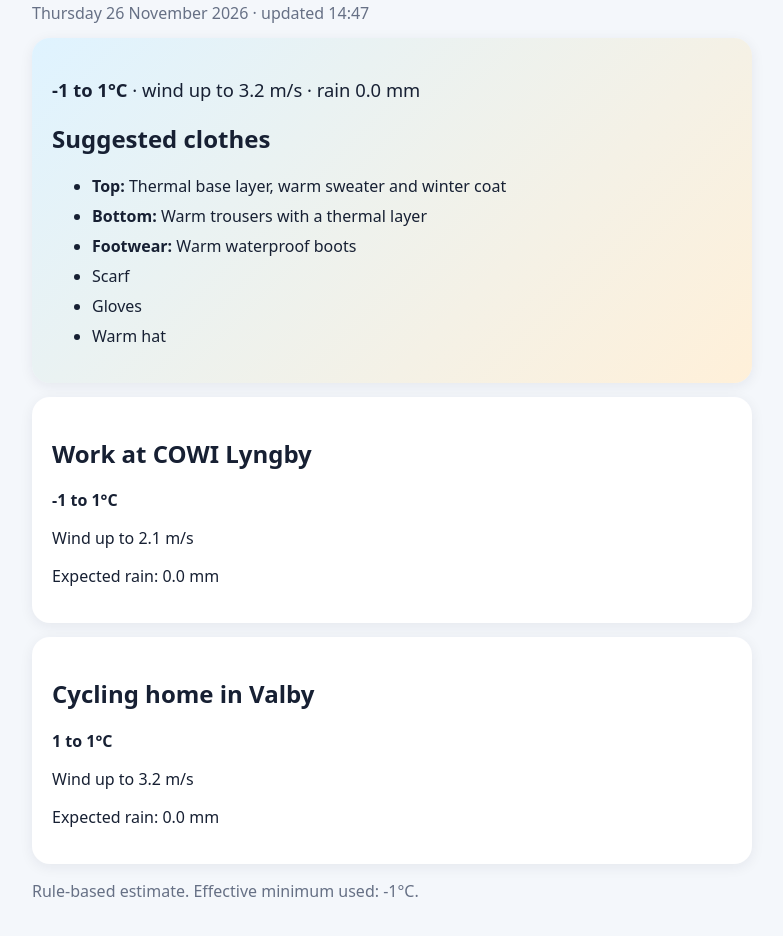
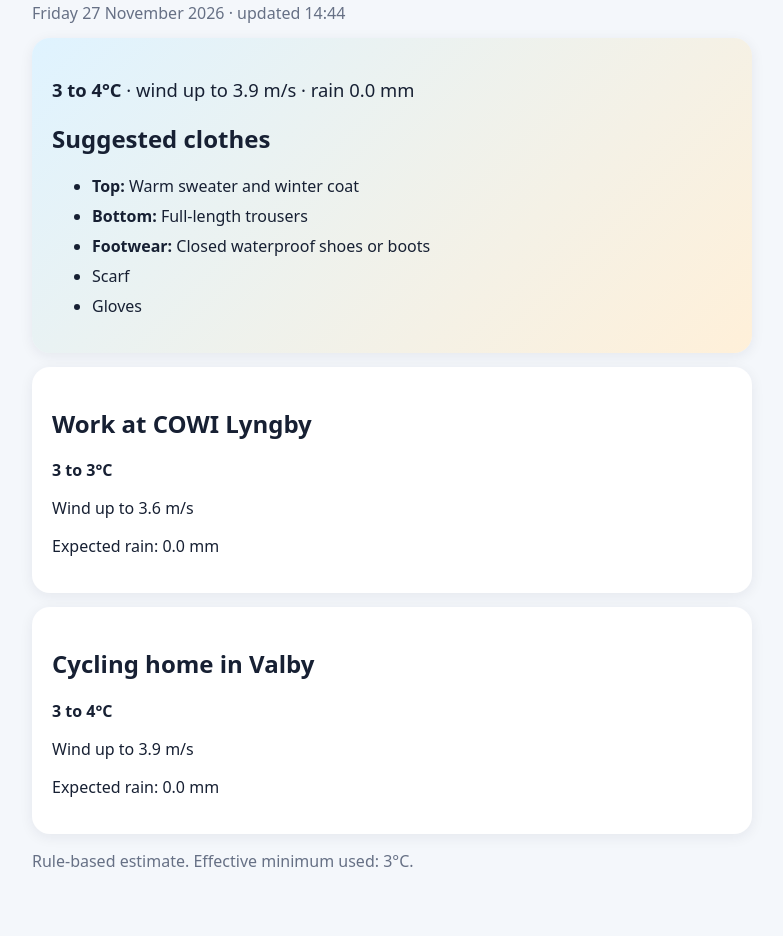
Before and after one commit to mathias1208/weather-outfit, a plain HTML site: page docs/index.html in a window 1280 px wide. Shown: the part 84-1020 px from the top of the page, without its empty margins (248-1031 px from the left). After the commit the page ends 990 px from the top, so only its background shows below. Drawn offline with Linux system fonts and the light colour scheme.

Commit message:
Update morning outfit

```diff
--- a/docs/index.html
+++ b/docs/index.html
@@ -72,21 +72,21 @@
     <h1>Today's outfit</h1>
 
     <div class="muted">
-        Thursday 26 November 2026
-        · updated 14:47
+        Friday 27 November 2026
+        · updated 14:44
     </div>
 
     <section class="hero">
 
         <p class="summary">
             <strong>
-                -1
+                3
                 to
-                1°C
+                4°C
             </strong>
 
             · wind up to
-            3.2 m/s
+            3.9 m/s
 
             · rain
             0.0 mm
@@ -97,20 +97,20 @@
         <ul>
             <li>
                 <strong>Top:</strong>
-                Thermal base layer, warm sweater and winter coat
+                Warm sweater and winter coat
             </li>
 
             <li>
                 <strong>Bottom:</strong>
-                Warm trousers with a thermal layer
+                Full-length trousers
             </li>
 
             <li>
                 <strong>Footwear:</strong>
-                Warm waterproof boots
+                Closed waterproof shoes or boots
             </li>
 
-            <li>Scarf</li><li>Gloves</li><li>Warm hat</li>
+            <li>Scarf</li><li>Gloves</li>
         </ul>
 
     </section>
@@ -121,15 +121,15 @@
 
             <p>
                 <strong>
-                    -1
+                    3
                     to
-                    1°C
+                    3°C
                 </strong>
             </p>
 
             <p>
                 Wind up to
-                2.1 m/s
+                3.6 m/s
             </p>
 
             <p>
@@ -143,15 +143,15 @@
 
             <p>
                 <strong>
-                    1
+                    3
                     to
-                    1°C
+                    4°C
                 </strong>
             </p>
 
             <p>
                 Wind up to
-                3.2 m/s
+                3.9 m/s
             </p>
 
             <p>
@@ -164,7 +164,7 @@
     <p class="muted">
         Rule-based estimate.
         Effective minimum used:
-        -1°C.
+        3°C.
     </p>
 
 </body>
```
